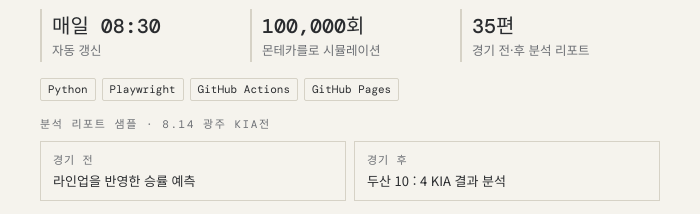
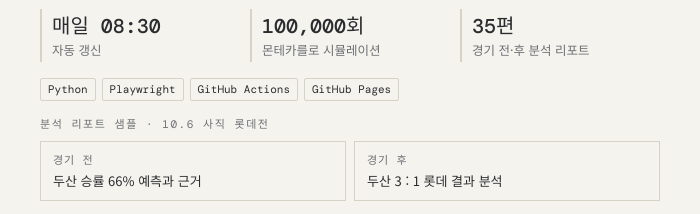
Before and after one commit to Kimey102/Kimey102.github.io, a plain HTML site: page index.html in a window 1280 px wide. Shown: the part 953-1167 px from the top of the page, 366-1066 px from the left. Drawn offline with nearby package versions, Linux system fonts and the light colour scheme; a web font is replaced by a local one.

Commit message:
두산 분석 리포트 샘플을 10.6 사직 롯데전으로 교체
Co-Authored-By: Claude Opus 5.5 <noreply@anthropic.com>
Claude-Session: https://claude.ai/code/session_013eEkLhZR62KG1438ySNFdS

```diff
--- a/index.html
+++ b/index.html
@@ -157,9 +157,9 @@ footer{border-top:1px solid var(--rule);padding-top:18px;display:flex;justify-co
         </ul>
         <div class="tags"><span>Python</span><span>Playwright</span><span>GitHub Actions</span><span>GitHub Pages</span></div>
         <div class="samples">
-          <span class="label">분석 리포트 샘플 · 8.14 광주 KIA전</span>
-          <a href="/KBO_Doosan-Bears/reports/2026-08-14_KIA_pre.html"><b>경기 전</b>라인업을 반영한 승률 예측</a>
-          <a href="/KBO_Doosan-Bears/reports/2026-08-14_KIA_post.html"><b>경기 후</b>두산 10 : 4 KIA 결과 분석</a>
+          <span class="label">분석 리포트 샘플 · 10.6 사직 롯데전</span>
+          <a href="/KBO_Doosan-Bears/reports/2026-10-06_Lotte_pre.html"><b>경기 전</b>두산 승률 66% 예측과 근거</a>
+          <a href="/KBO_Doosan-Bears/reports/2026-10-06_Lotte_post.html"><b>경기 후</b>두산 3 : 1 롯데 결과 분석</a>
         </div>
         <div class="go"><a class="primary" href="/KBO_Doosan-Bears/">대시보드 보기 →</a><a href="https://github.com/Kimey102/KBO_Doosan-Bears">저장소 보기 ↗</a></div>
       </div>
```
